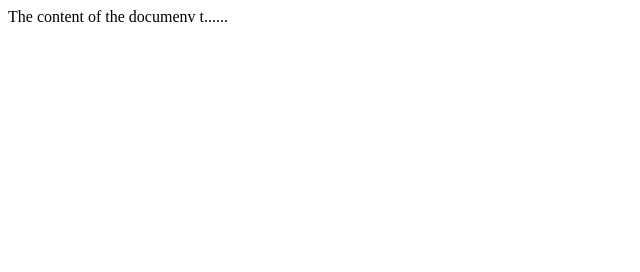
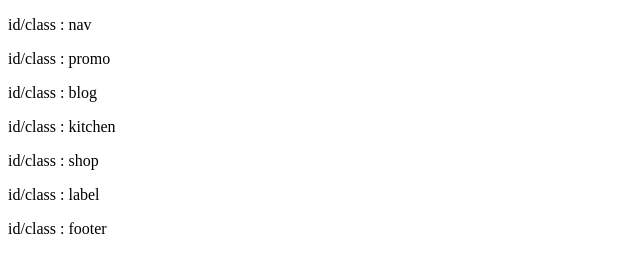
Before and after one commit to CornelSyrzysko/Zio-landingpage, a plain HTML site: page index.html in a window 1280 px wide. Shown: the whole page, without its empty margins (0-640 px from the left). Drawn offline with Linux system fonts and the light colour scheme.

Commit message:
Sections

```diff
--- a/index.html
+++ b/index.html
@@ -5,7 +5,37 @@
     </head>
 
     <body>
-        The content of the documenv t......
+
+            <!--Nav Bar / Header section-->
+        <header>
+            <p> id/class : nav </p>
+        </header>
+
+        <div>
+            <p> id/class : promo </p>
+        </div>
+
+        <div>
+            <p> id/class : blog</p>
+        </div>
+
+        <div>
+            <p> id/class : kitchen </p>
+        </div>
+
+        <div>
+            <p> id/class : shop </p>
+        </div>
+
+        <div>
+            <p> id/class : label </p>
+        </div>
+
+        <footer>
+            <p> id/class : footer </p>
+        </footer>
+
+
     </body>
 
 </html>
```
